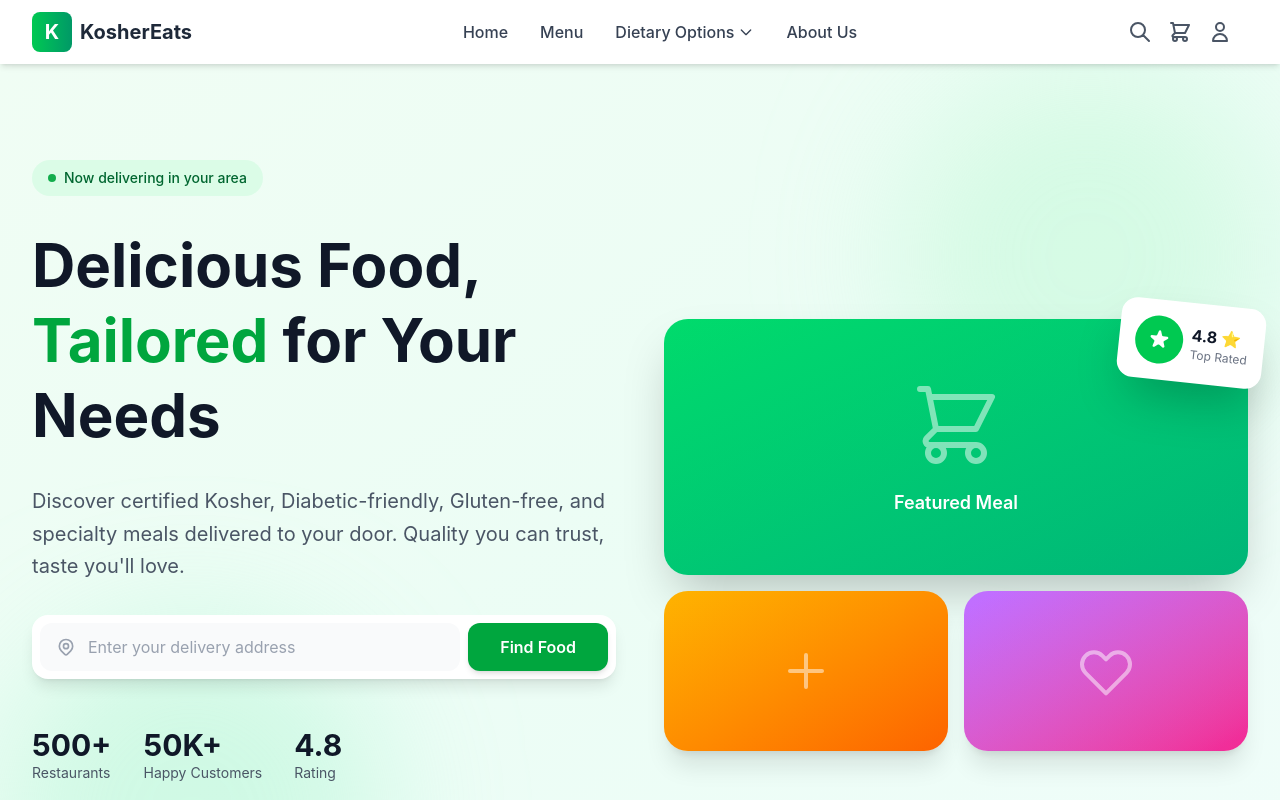
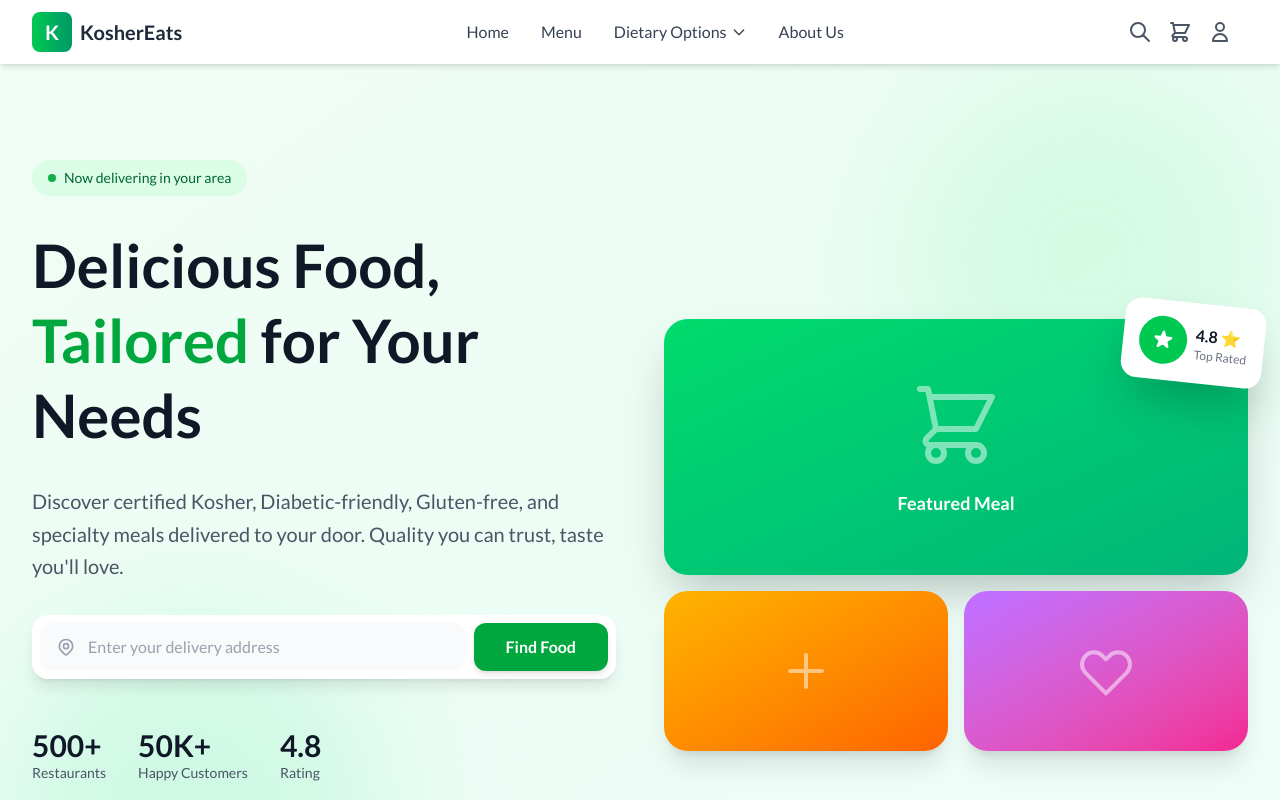
Before and after one commit to aalandev8/anima-ecommerce-front, a React (Vite) app: page / in a window 1280 px wide. Shown: the top 800 px of the page. Built offline with nearby package versions, Linux system fonts and the light colour scheme.

Commit message:
Fix: added Lato font

```diff
--- a/src/index.css
+++ b/src/index.css
@@ -1,8 +1,9 @@
+@import url('https://fonts.googleapis.com/css2?family=Lato:ital,wght@0,100;0,300;0,400;0,700;0,900;1,100;1,300;1,400;1,700;1,900&display=swap');
 @import "tailwindcss";
 
 @layer base {
   :root {
-    font-family: "Inter", system-ui, Avenir, Helvetica, Arial, sans-serif;
+    font-family: "Lato", "Inter", system-ui, Avenir, Helvetica, Arial, sans-serif;
     line-height: 1.5;
     color: #333;
     background-color: #fff;
--- a/tailwind.config.js
+++ b/tailwind.config.js
@@ -22,7 +22,8 @@
         },
       },
       fontFamily: {
-        sans: ['Inter', 'system-ui', 'sans-serif'],
+        sans: ['Lato', 'Inter', 'system-ui', 'sans-serif'],
+        lato: ['Lato', 'sans-serif'],
       },
     },
   },
```
